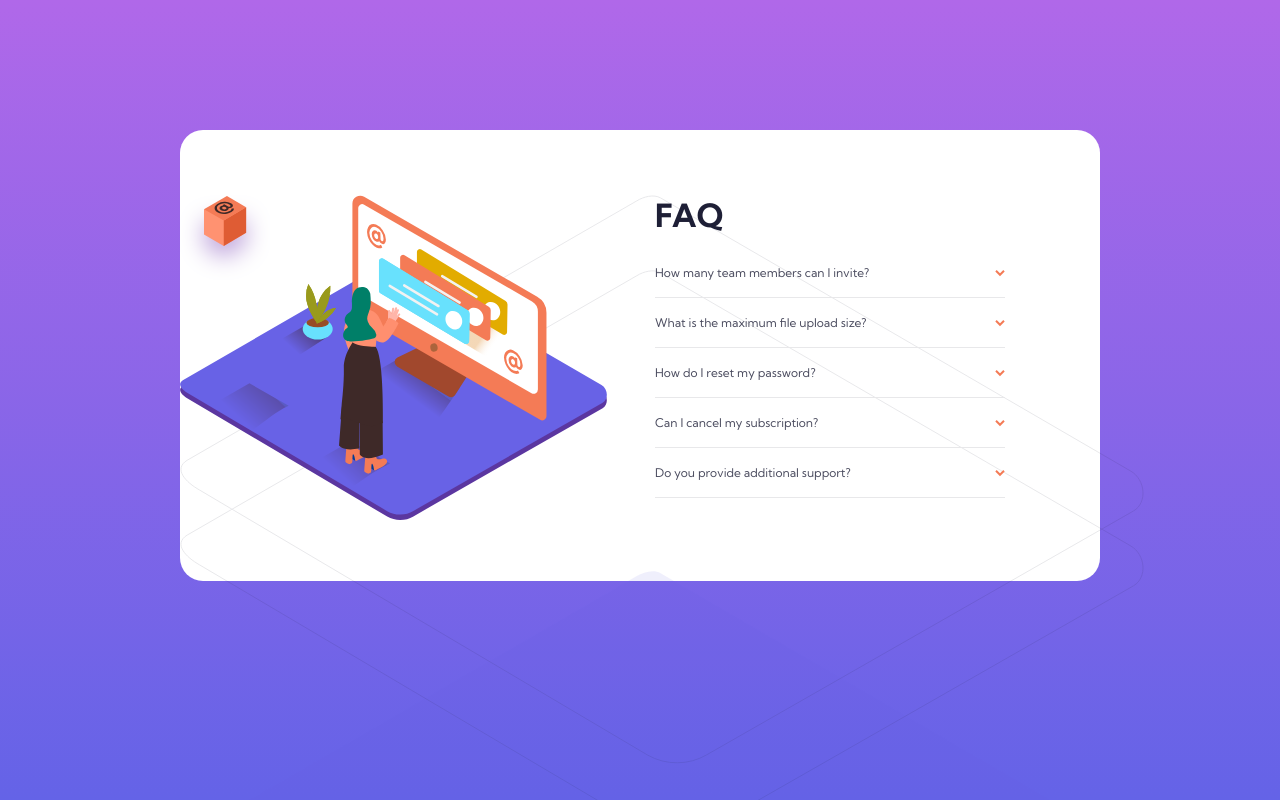
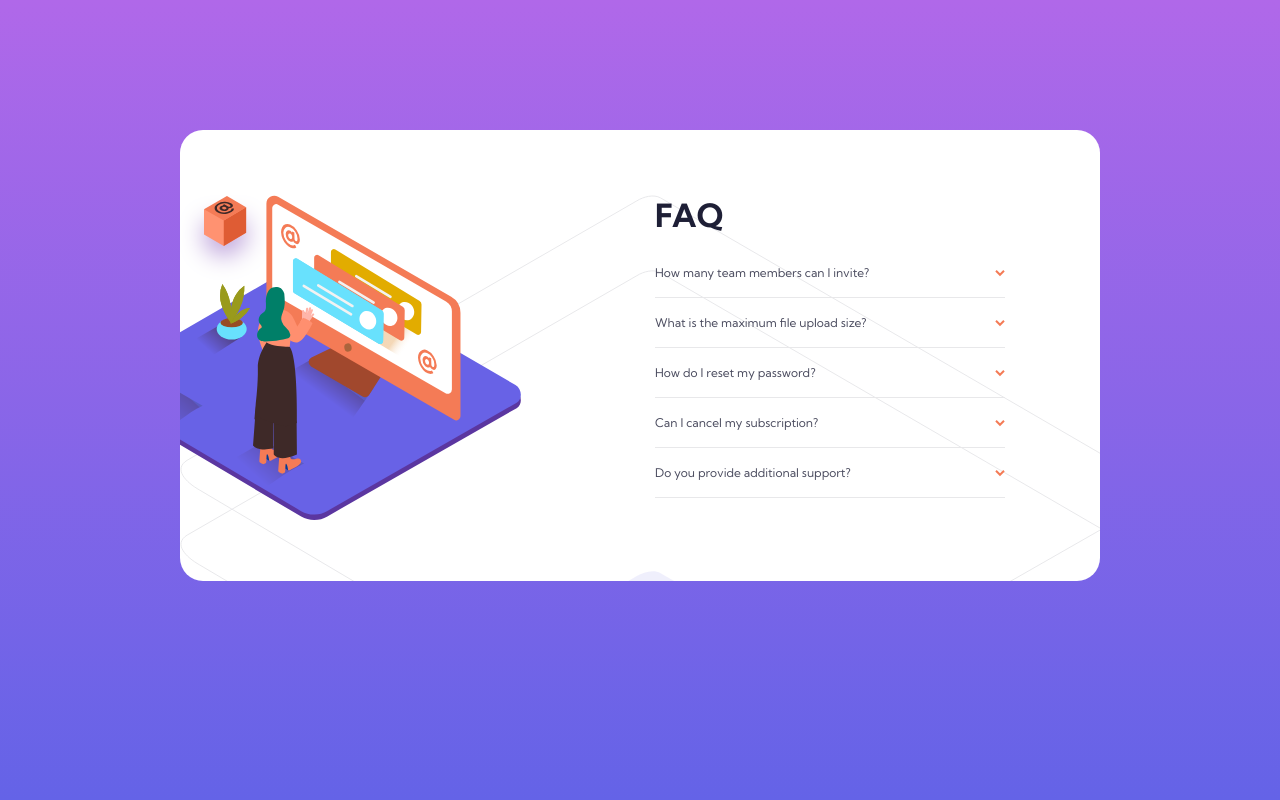
Before and after one commit to miguelzaga/faq-accordion-card, a React (Vite) app: page / in a window 1280 px wide. Shown: the top 800 px of the page. Built offline with nearby package versions, Linux system fonts and the light colour scheme.

Commit message:
adjust desktop illustration

```diff
--- a/src/scss/05-components/_card.scss
+++ b/src/scss/05-components/_card.scss
@@ -9,6 +9,7 @@
   @include breakpoint($lg) {
     max-width: 920px;
     padding: 65px 95px 83px 0;
+    overflow: clip;
   }
 
   &__wrapper {
@@ -25,7 +26,6 @@
     margin: auto;
 
     &--desktop {
-      display: none;
     }
 
     @include breakpoint($lg) {
@@ -58,6 +58,7 @@
     max-width: 427px;
 
     &--desktop {
+      left: -86px;
     }
   }
 
```
